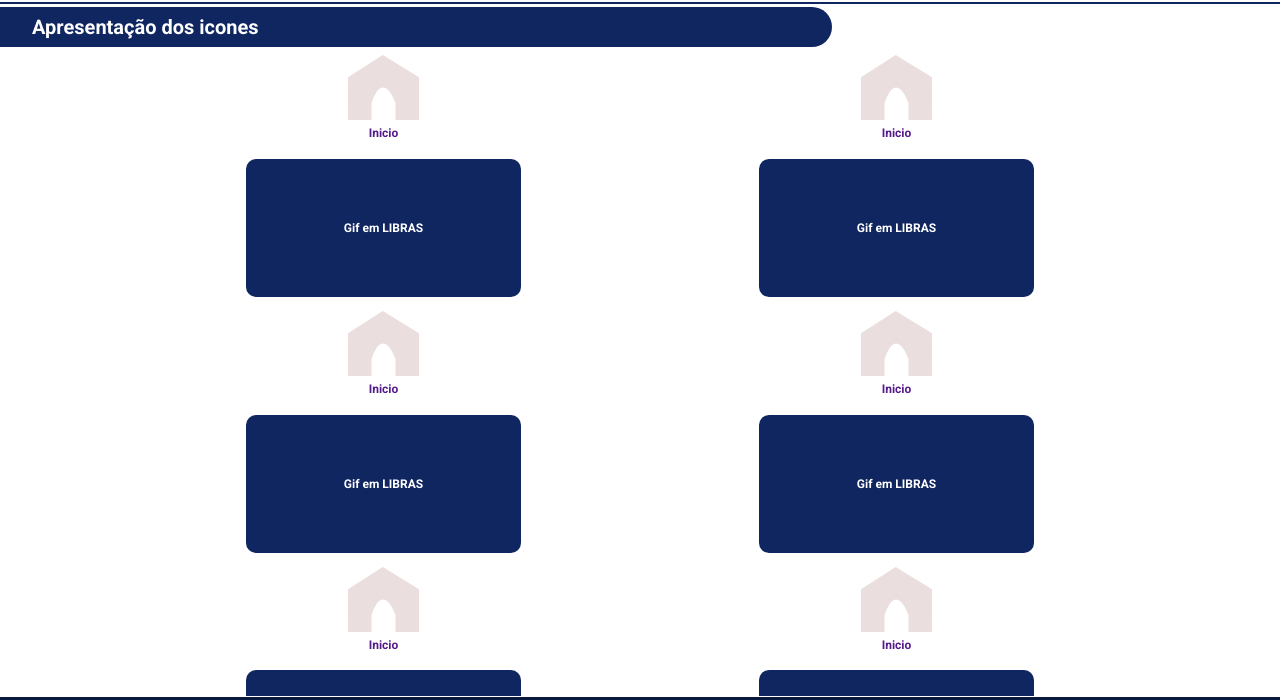
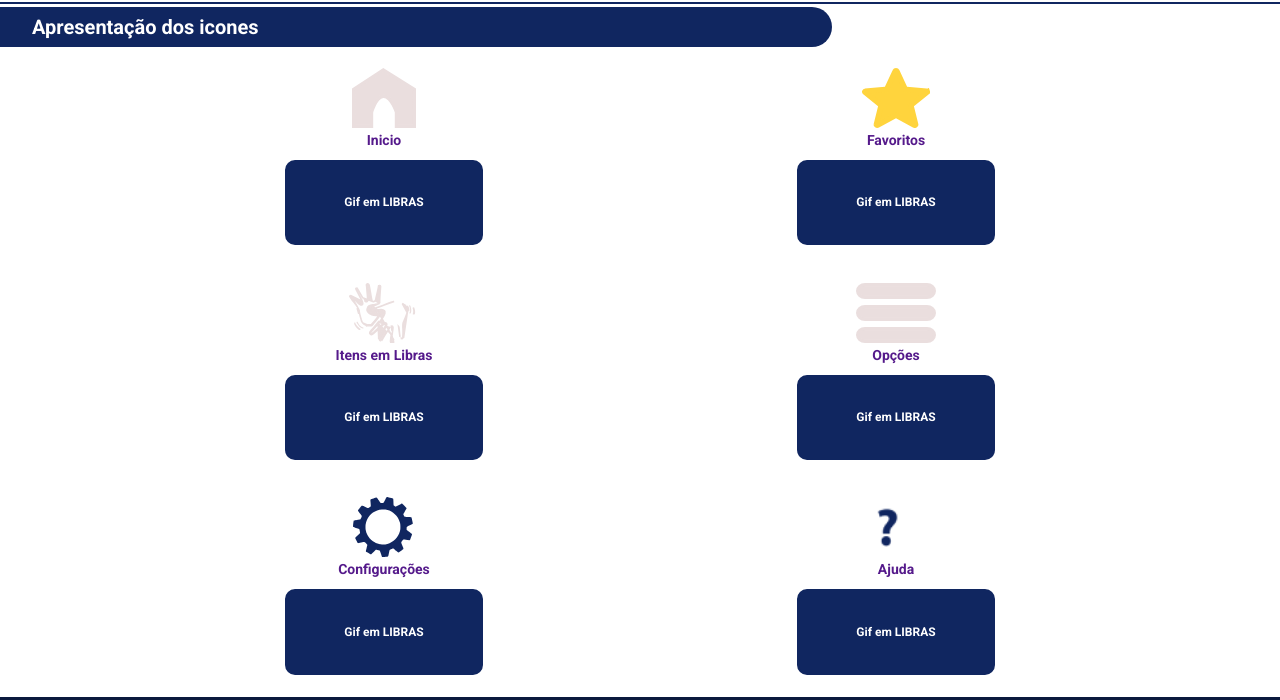
Before and after one commit to devs-ifjpa/AtlasBio, a plain HTML site: page Pages/telaApresentacaoIcones/ApresentacaoIcones.html in a window 1280 px wide. Shown: the part 54-754 px from the top of the page. Drawn offline with nearby package versions, Linux system fonts and the light colour scheme; no server answers.

Commit message:
alteração dos nomes dos icones

```diff
--- a/Pages/css/styleLibras.css
+++ b/Pages/css/styleLibras.css
@@ -63,12 +63,6 @@ nav img{
     height: 5vh;
 }
 
-#ConteudoBox{
-    height: calc(100% - (59px + 49px));
-    overflow-y: scroll;
-    white-space: nowrap;
-}
-
 #linha{
     border: 0.1rem solid #102660;
     width: 100%;
@@ -80,63 +74,63 @@ nav img{
     margin: 0px;
     margin-top: 8px;
 }
-.titulo{
-    margin: 16px auto;
-    padding: 9px 18px;
-    font-family: 'Roboto';
+
+.boxInicio{
+    display: flex;
+    flex-direction: column;
+    align-items: center;
+    margin: 0.8rem;
+}
+
+.container{
+    display: grid;
+    grid-template-columns: 1fr 1fr;
+    grid-template-rows: 1fr 1fr 1fr;
+    width: 80vw;
+
+    align-content: center;
+    margin: 0 10vw;
+}
+
+.boxInicio p{
+    border: solid 2px #102660;
+    padding: 2.8em 4.8em;
+    background: #102660;
+    color: white;
     text-align: center;
+    font-family: 'roboto';
+    font-style: normal;
     font-weight: bold;
-    font-size: 20px;
-    color: #F5EAEA;
-}
-#first-title{
-    margin-top: 8px;
-}
-.titulos{
-    background: #102660;
-    border-top-right-radius: 50px;
-    border-bottom-right-radius: 50px;
-    align-items: center;
-    width: 304px;
-}
-.left{
-    text-align: left;
-}
-.demo{
-    width: 95px;
-    height: 65px;
-    background: #102660;
+    font-size: 12px;
     border-radius: 10px;
 }
-.demo2{
-    margin-top: 19px;
-    width: 90px;
-    height: 33px;
-    background: #183FA3;
-    border-radius: 10px;
-}
-.demos{
-    display: flex;
-    flex-wrap: nowrap;
-    flex-direction: row;
-    width: 100vw;
-    margin-bottom: 21px;
-    align-content: flex-start;
-    overflow-x: scroll;
-    white-space: nowrap;
-    scrollbar-width: none;
-}
-.demos::-webkit-scrollbar{
-    display: none;
+
+.boxInicio a{
+    font-family: 'roboto';
+    font-style: normal;
+    font-weight: bold;
+    font-size: 14px;
+    margin-top: 0.5vh;
+
 }
 
-.demos2{
-    height: fit-content;
+.boxInicio img{
+    height: 7.5vh;
+}
+
+div.title{
+    background-color:#102660;
+    width: 60vw;
+    color:white;
+    margin-left:0px;
+    border-radius:0px 50px 50px 0px;
     display: flex;
-    flex-wrap: wrap;
-    flex-direction: column;
-    align-items: center;
-    padding: 0px 8.5px;
+    padding: 0.5rem 2rem;
+    font-size: 20px;
+    font-family: 'roboto';
+    font-style: normal;
+    font-weight: bold;
+    margin: 3px 0 8px 0;
 }
 
 footer{
@@ -213,61 +207,3 @@ li:last-child{
 .menu.active{
     right: 0px;
 }
-
-.boxInicio{
-    display: flex;
-    flex-direction: column;
-    align-items: center;
-}
-
-.container{
-    display: grid;
-    grid-template-columns: 1fr 1fr;
-    grid-template-rows: 1fr 1fr 1fr;
-    width: 80vw;
-    grid-gap:2px;
-    align-content: center;
-    margin: 0 10vw;
-}
-
-.boxInicio p{
-    border: solid 2px #102660;
-    padding: 5em 8em;
-    background: #102660;
-    color: white;
-    text-align: center;
-    font-family: 'roboto';
-    font-style: normal;
-    font-weight: bold;
-    font-size: 12px;
-    line-height: 14px;
-    border-radius: 10px;
-}
-
-.boxInicio a{
-    font-family: 'roboto';
-    font-style: normal;
-    font-weight: bold;
-    font-size: 12px;
-    line-height: 14px;
-    margin: 0.5vw 0;
-}
-
-.boxInicio img{
-    height: 65px;
-}
-
-div.title{
-    background-color:#102660;
-    width: 60vw;
-    color:white;
-    margin-left:0px;
-    border-radius:0px 50px 50px 0px;
-    display: flex;
-    padding: 0.5rem 2rem;
-    font-size: 20px;
-    font-family: 'roboto';
-    font-style: normal;
-    font-weight: bold;
-    margin: 3px 0 8px 0;
-}
--- a/Pages/telaApresentacaoIcones/ApresentacaoIcones.html
+++ b/Pages/telaApresentacaoIcones/ApresentacaoIcones.html
@@ -28,28 +28,28 @@
                     <p>Gif em LIBRAS</p>
                 </div>
                 <div class="boxInicio">
-                    <img src="../img/footer/home_pintada.svg" alt="">
-                    <a href="">Inicio</a>
+                    <img src="../img/estrelaFav.svg" alt="">
+                    <a href="">Favoritos</a>
                     <p>Gif em LIBRAS</p>
                 </div>
                 <div class="boxInicio">
-                    <img src="../img/footer/home_pintada.svg" alt="">
-                    <a href="">Inicio</a>
+                    <img src="../img/footer/mão_pintada.svg" alt="">
+                    <a href="">Itens em Libras</a>
                     <p>Gif em LIBRAS</p>
                 </div>
                 <div class="boxInicio">
-                    <img src="../img/footer/home_pintada.svg" alt="">
-                    <a href="">Inicio</a>
+                    <img src="../img/footer/menu_pintado.svg" alt="">
+                    <a href="">Opções</a>
                     <p>Gif em LIBRAS</p>
                 </div>
                 <div class="boxInicio">
-                    <img src="../img/footer/home_pintada.svg" alt="">
-                    <a href="">Inicio</a>
+                    <img src="../img/engrena.svg" alt="">
+                    <a href="">Configurações</a>
                     <p>Gif em LIBRAS</p>
                 </div>
                 <div class="boxInicio">
-                    <img src="../img/footer/home_pintada.svg" alt="">
-                    <a href="">Inicio</a>
+                    <img src="../img/interroga.png" alt="">
+                    <a href="">Ajuda</a>
                     <p>Gif em LIBRAS</p>
                 </div>
               </div>
```
